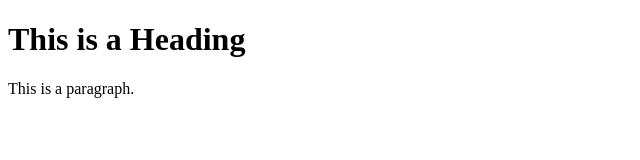
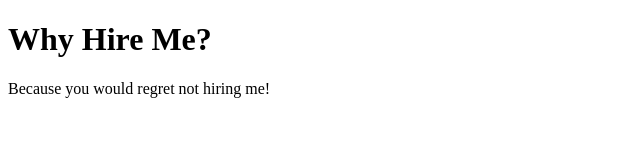
Before and after one commit to benjaminvine/MyFirstHTML, a plain HTML site: page index.html in a window 1280 px wide. Shown: the whole page, without its empty margins (0-640 px from the left). Drawn offline with Linux system fonts and the light colour scheme.

Commit message:
Update index.html

```diff
--- a/index.html
+++ b/index.html
@@ -1,12 +1,12 @@
- <!DOCTYPE html>
+<!DOCTYPE html>
 <html>
 <head>
-<title>Page Title</title>
+<title>Benjamin Vine</title>
 </head>
 <body>
 
-<h1>This is a Heading</h1>
-<p>This is a paragraph.</p>
+<h1>Why Hire Me?</h1>
+<p>Because you would regret not hiring me!</p>
 
 </body>
 </html>
```
